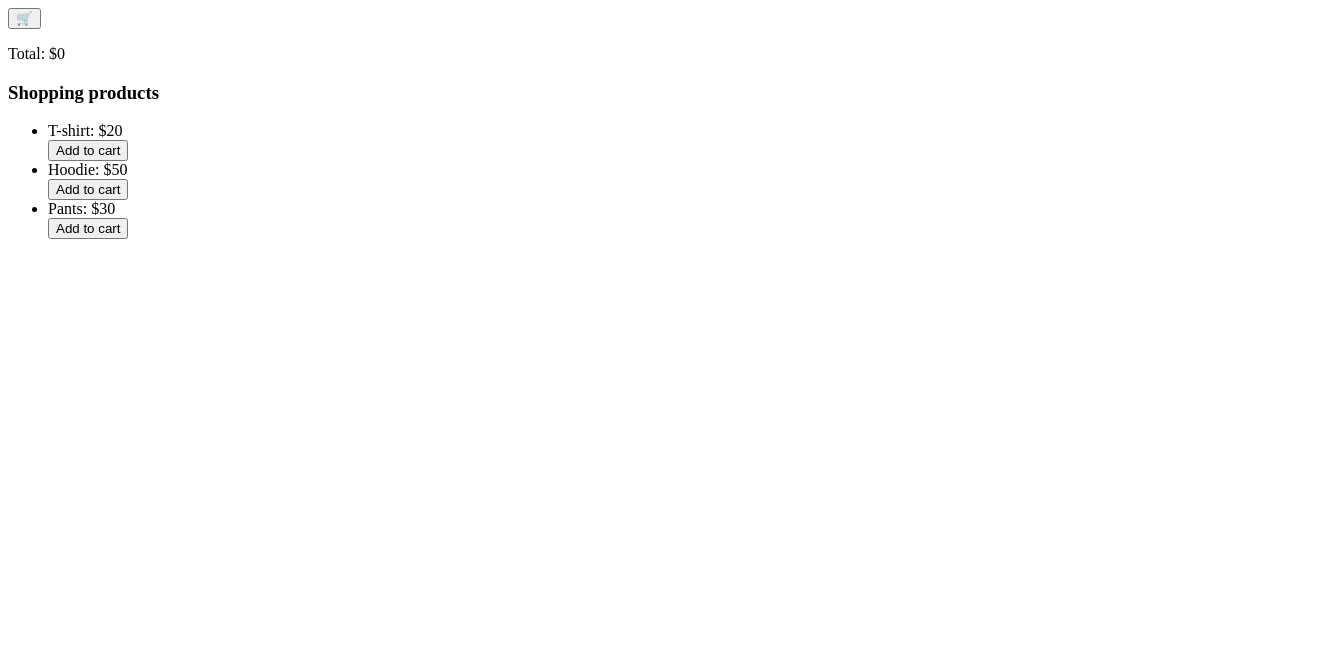
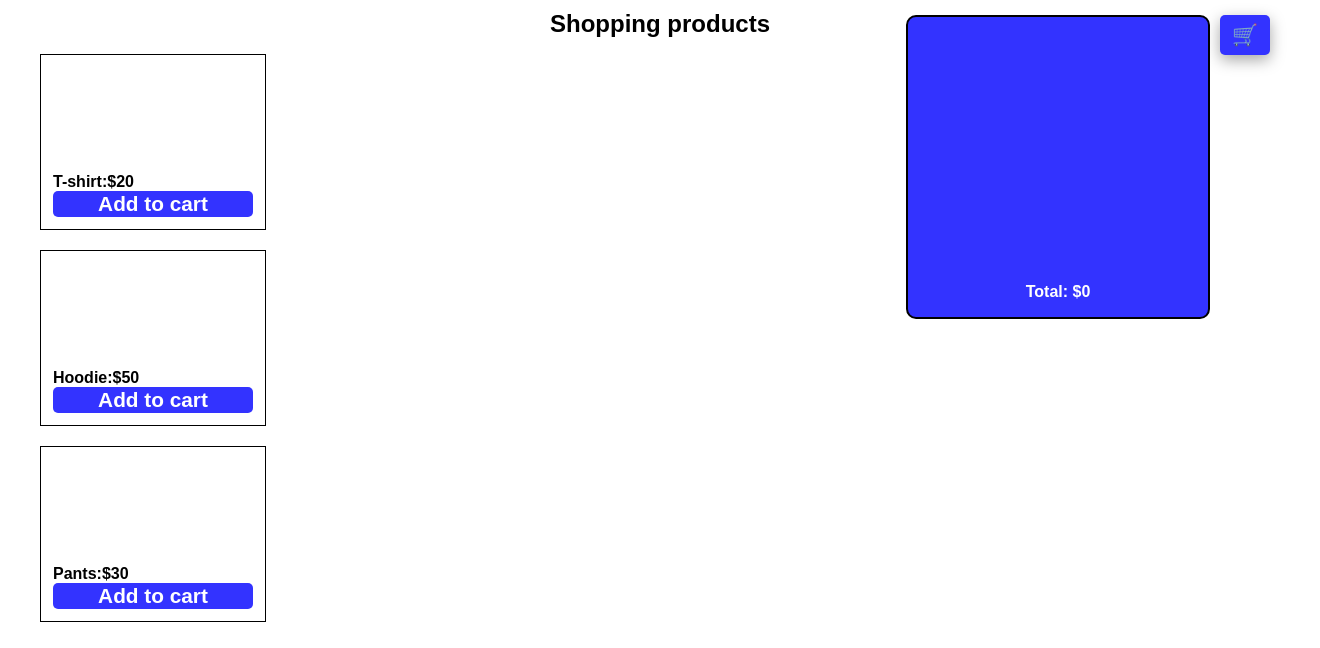
Before and after one commit to kraljic9/react-shoppingCart, a React (Vite) app in the folder shopping-cart/: page / in a window 1280 px wide. Shown: the top 648 px of the page, 1320 px wide, since content can reach past the window. Built offline with nearby package versions, Linux system fonts and the light colour scheme.

Commit message:
Added style to containers and buttons

```diff
--- a/shopping-cart/src/index.css
+++ b/shopping-cart/src/index.css
@@ -0,0 +1,150 @@
+body {
+  padding: 0;
+  margin: 0;
+  box-sizing: border-box;
+  font-family: Arial, Helvetica, sans-serif;
+  width: 1320px;
+}
+
+.shopping-cart-button {
+  font-size: 1.3rem;
+  padding: 8px 12px;
+  border: none;
+  border-radius: 5px;
+  background-color: hsl(240, 100%, 60%);
+  box-shadow: rgba(0, 0, 0, 0.35) 0px 5px 15px;
+  margin: 10px;
+  position: absolute;
+  top: 5px;
+  right: 0;
+}
+
+.cart-list-wrapper {
+  border: 2px solid black;
+  width: 300px;
+  height: 300px;
+  position: absolute;
+  right: 70px;
+  display: flex;
+  flex-direction: column;
+  align-items: left;
+  background-color: hsl(240, 100%, 60%);
+  border-radius: 10px;
+  top: 15px;
+  justify-content: space-between;
+}
+
+.cart-list {
+  display: flex;
+  flex-direction: column;
+  justify-content: center;
+  padding: 0;
+}
+
+.cart-list-item {
+  background-color: hsl(0, 0%, 70%);
+  padding: 8px;
+  margin: 10px;
+  display: flex;
+  list-style: none;
+  justify-content: space-between;
+  align-items: center;
+  border-radius: 5px;
+  text-align: center;
+}
+
+.cart-item-txt {
+  text-align: center;
+  display: flex;
+  gap: 10px;
+  justify-content: center;
+}
+
+.cart-item-btn {
+  display: flex;
+  gap: 10px;
+}
+
+.item-quantity {
+  font-weight: bold;
+}
+
+.increase-btn {
+  font-weight: bold;
+  padding: 8px;
+  border-radius: 5px;
+  border: none;
+  background-color: hsl(240, 100%, 60%);
+  color: white;
+  transition: background-color 0.3s ease;
+}
+
+.increase-btn:hover {
+  background-color: hsl(240, 100%, 50%);
+}
+
+.decrease-btn {
+  font-weight: bold;
+  padding: 8px;
+  border-radius: 5px;
+  border: none;
+  transition: background-color 0.3s ease;
+  background-color: hsl(0, 0%, 100%);
+}
+
+.decrease-btn:hover {
+  background-color: hsl(0, 0%, 90%);
+}
+
+.products-list-wrapper {
+  margin-top: 10px;
+  width: 800px;
+}
+
+.total-price {
+  color: white;
+  text-align: center;
+  font-weight: bold;
+}
+
+.shopping-title {
+  font-size: 1.5rem;
+  margin: 10px;
+  text-align: center;
+}
+
+.products-list {
+  display: flex;
+  flex-direction: column;
+  list-style: none;
+  gap: 20px;
+}
+
+.products-list-item {
+  display: flex;
+  flex-direction: column;
+  border: 1px solid;
+  width: 200px;
+  height: 150px;
+  justify-content: end;
+  padding: 12px;
+}
+
+.products-txt {
+  display: flex;
+  font-weight: bold;
+}
+
+.addToCart-btn {
+  background-color: hsl(240, 100%, 60%);
+  color: white;
+  font-size: 1.3rem;
+  font-weight: bold;
+  border-radius: 5px;
+  border: none;
+  transition: background-color 0.3s ease;
+}
+
+.addToCart-btn:hover {
+  background-color: hsl(240, 100%, 50%);
+}
```
